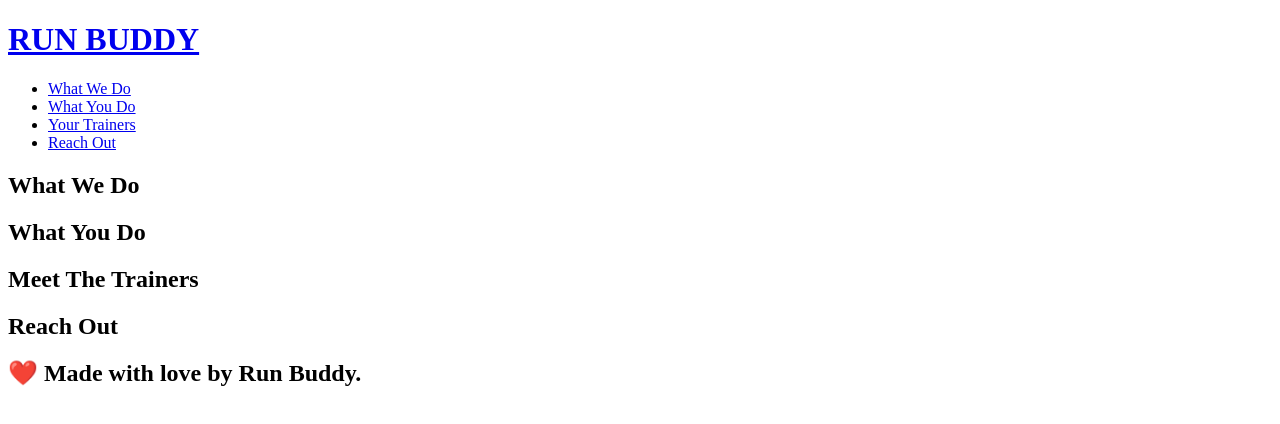
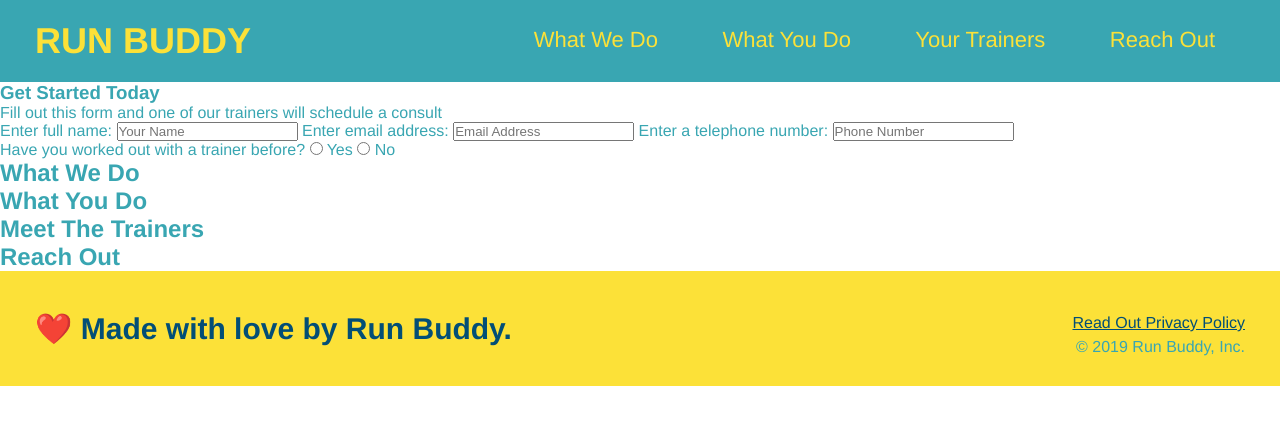
Before and after one commit to jwade1327/run-buddy, a plain HTML site: page index.html in a window 1280 px wide. Drawn offline with Linux system fonts and the light colour scheme; files that its build step writes are made by us from their sources.

Commit message:
text input

```diff
--- /dev/null
+++ b/assets/css/style.css/style.css
@@ -0,0 +1,66 @@
+* {
+    margin: 0;
+    padding: 0;
+    box-sizing: border-box;
+}
+
+body {
+    color: #39a6b2;
+    font-family: Helvetica, Arial, sans-serif;
+}
+
+header {
+    padding: 20px 35px;
+    background-color: #39a6b2;
+}
+
+header h1 {
+    font-weight: bold;
+    font-size: 36px;
+    color: #fce138;
+    margin: 0;
+    display: inline;
+}
+
+header a {
+    text-decoration: none;
+    color: #fce138;
+}
+
+header nav {
+    float: right;
+    margin: 7px 0;
+}
+
+header nav ul li {
+    display: inline;
+}
+
+header nav ul li a {
+    margin: 0 30px;
+    font-weight: lighter;
+    font-size: 22px;
+}
+
+footer {
+    background: #fce138;
+    width: 100%;
+    padding: 40px 35px;
+}
+
+footer h2 {
+    display: inline;
+    color: #024e76;
+    font-size: 30px;
+    margin: 0;
+}
+
+footer div {
+    float: right;
+    line-height: 1.5;
+    text-align: right;
+}
+
+footer a {
+    color: #024e76;
+}
--- a/index.html
+++ b/index.html
@@ -3,19 +3,16 @@
     <head>
         <meta charset="UTF-8" />
         <title>Run Buddy</title>
+        <link rel="stylesheet" href="./assets/css/style.css" />
     </head>
     <body>
-        <!-- navigation -->
         <header>
             <h1>
                 <a href="/">RUN BUDDY</a>
                 </h1>
             <nav>
-                <!-- Unordered list element -->
                 <ul>
-                    <!-- List item element -->
                     <li>
-                        <!-- Anchor element -->
                         <a href="#what-we-do">What We Do</a>
                     </li>
                     <li>
@@ -31,33 +28,50 @@
             </nav>
         </header>
 
-        <!-- hear/jumbotron -->
         <section>
+            <div>
+                <h3>Get Started Today</h3>
+                <p>Fill out this form and one of our trainers will schedule a consult</p>
+                <form>
+                    <label for="name">Enter full name:</label>
+                    <input type="text" placeholder="Your Name" name="name" id="name" />
+                    <label for="email">Enter email address:</label>
+                    <input type="text" placeholder="Email Address" name="email" id="email" />
+                    <label for="phone">Enter a telephone number:</label>
+                    <input type="text" placeholder="Phone Number" name="phone" id="phone"/>
+                    <p>
+                        Have you worked out with a trainer before?
+                        <input type="radio" name="trainer-confirm" id="trainer-yes" />
+                        <label for="trainer-yes">Yes</label>
+                        <input type="radio" name="trainer-confirm" id="trainer-no" />
+                        <label for="trainer-no">No</label>
+                    </p>
+                </form>
+            </div>
         </section>
 
-        <!-- "what we do" section -->
         <section>
             <h2>What We Do</h2>
         </section>
 
-        <!-- "what you do" section -->
         <section>
             <h2>What You Do</h2>
         </section>
 
-        <!-- "meet the trainers" section-->
         <section>
             <h2>Meet The Trainers</h2>
         </section>
 
-        <!-- "reach out" section-->
         <section>
             <h2>Reach Out</h2>
         </section>
 
-        <!-- footer -->
         <footer>
             <h2>❤️ Made with love by Run Buddy.</h2>
+            <div>
+                <a href="#">Read Out Privacy Policy</a><br />
+                &copy; 2019 Run Buddy, Inc.
+            </div>
         </footer>
     </body>
 </html>
```
